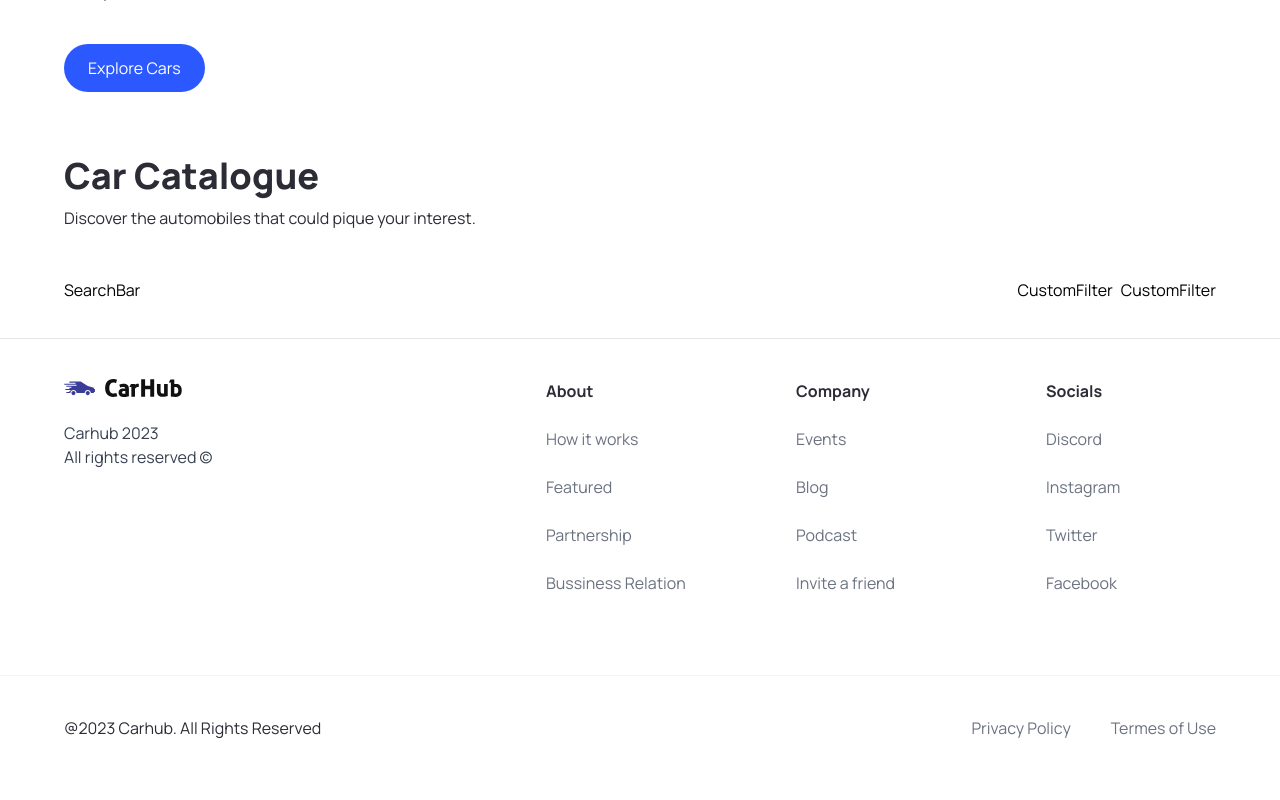
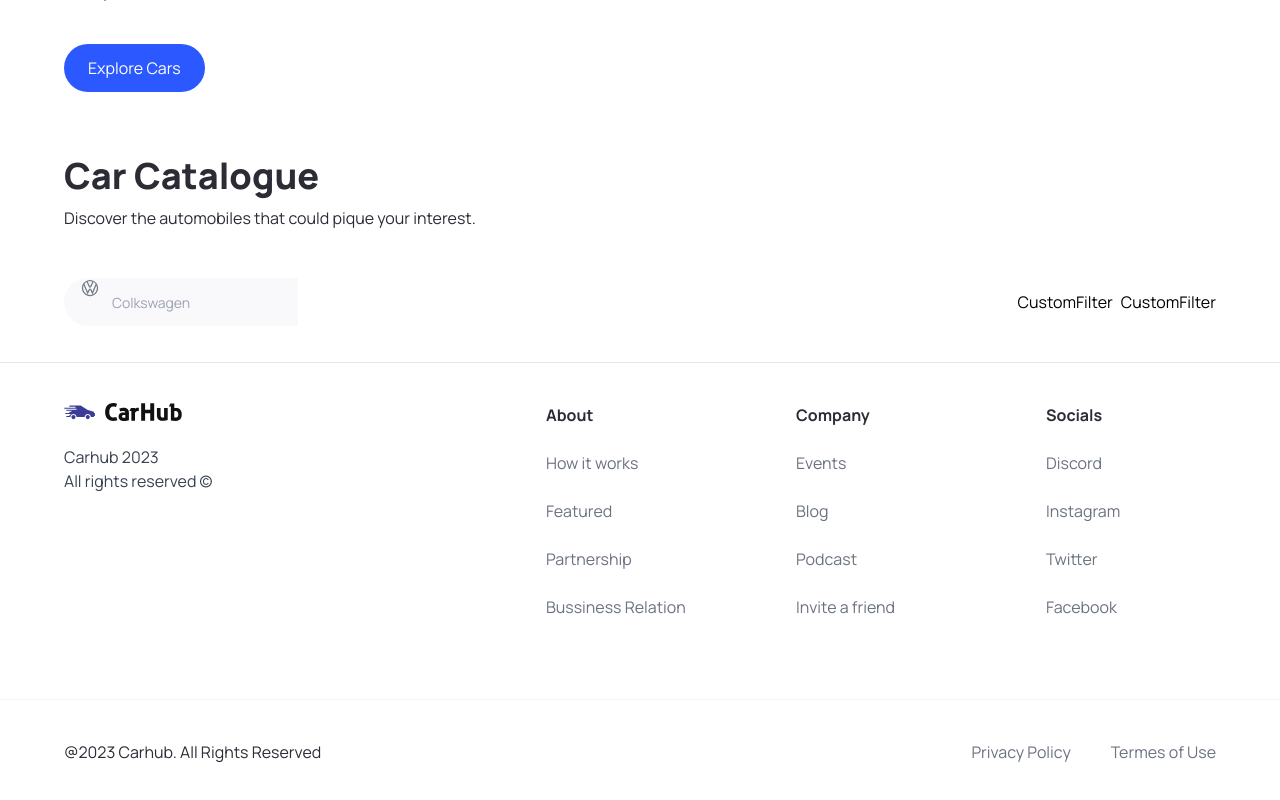
Before and after one commit to yonasFeshaye/auto-center, a Next.js app: page / in a window 1280 px wide. Shown: the part 874-1674 px from the top of the page. Built offline with nearby package versions, Linux system fonts and the light colour scheme.

Commit message:
Third commit

```diff
--- a/components/SearchBar.tsx
+++ b/components/SearchBar.tsx
@@ -1,8 +1,21 @@
-import React from 'react'
+"use client"
+
+import { useState } from "react"
+
+import {SearchManufacturer} from "./"
 
 const SearchBar = () => {
+  const [manufacturer, setManufacturer] = useState('')
+  const handleSearch = () => {}
   return (
-    <div>SearchBar</div>
+    <form className="searchbar" onSubmit={handleSearch}>
+      <div className="searcbar__item">
+        <SearchManufacturer
+          manufacturer={manufacturer}
+          setManufacturer={setManufacturer}
+        />
+      </div>
+    </form>
   )
 }
 
--- /dev/null
+++ b/components/SearchManufacturer.tsx
@@ -0,0 +1,43 @@
+"use client"
+import Image from 'next/image'
+
+import { useState, Fragment } from 'react'
+import { Combobox, Transition } from '@headlessui/react'
+
+import { SearchManufacturerProps } from '@/types'
+
+const SearchManufacturer = ({manufacturer, setManufacturer}:SearchManufacturerProps) => {
+    const [query, setQuery] = useState('')
+  return (
+    <div className='seach-manufacturer'>
+        <Combobox>
+            <div className="relative w-full">
+                <Combobox.Button className="absolute top=[14px]" >
+                    <Image
+                      src="/car-logo.svg"
+                      width={20}
+                      height={20}
+                      className="ml-4"
+                      alt="Car Logo"
+                    />
+                </Combobox.Button>
+                <Combobox.Input
+                  className="search-manufacturer__input"
+                  placeholder='Colkswagen'
+                  displayValue={(manufacturer: string) => manufacturer}
+                  onChange={(e) => setQuery(e.target.value)}
+                />
+                <Transition
+                  as={Fragment}
+
+                >
+
+                </Transition>
+            </div>
+        </Combobox>
+
+    </div>
+  )
+}
+
+export default SearchManufacturer
--- a/components/index.ts
+++ b/components/index.ts
@@ -4,6 +4,7 @@ import Navbar from './Navbar';
 import Footer from './Footer';
 import SearchBar from './SearchBar';
 import CustomFilter from './CustomFilter';
+import SearchManufacturer from './SearchManufacturer';
 
 
 export {
@@ -12,5 +13,6 @@ export {
     Navbar,
     Footer,
     SearchBar,
-    CustomFilter
+    CustomFilter,
+    SearchManufacturer
 }
--- a/package.json
+++ b/package.json
@@ -9,6 +9,7 @@
     "lint": "next lint"
   },
   "dependencies": {
+    "@headlessui/react": "^1.7.17",
     "@types/node": "20.6.3",
     "@types/react": "18.2.22",
     "@types/react-dom": "18.2.7",
--- a/types/index.ts
+++ b/types/index.ts
@@ -6,3 +6,8 @@ export interface CustomButtonProps {
     handleClick?: MouseEventHandler<HTMLButtonElement>;
     btnType?: "button" | "submit";
 }
+
+export interface SearchManufacturerProps {
+    manufacturer: string;
+    setManufacturer: (manufacturer: string) => void;
+}
```
Also changed, not shown: 1 other file (tests, documents, lock files or other folders).
